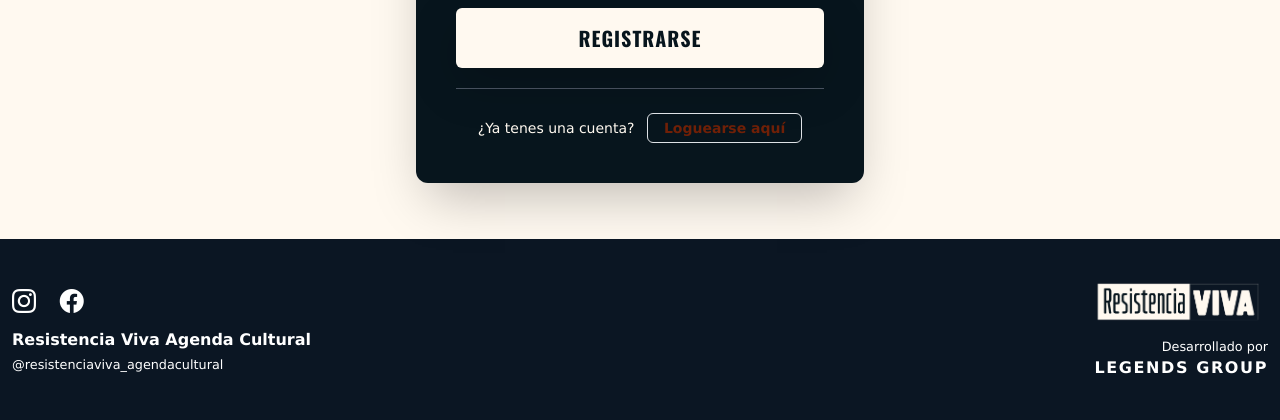
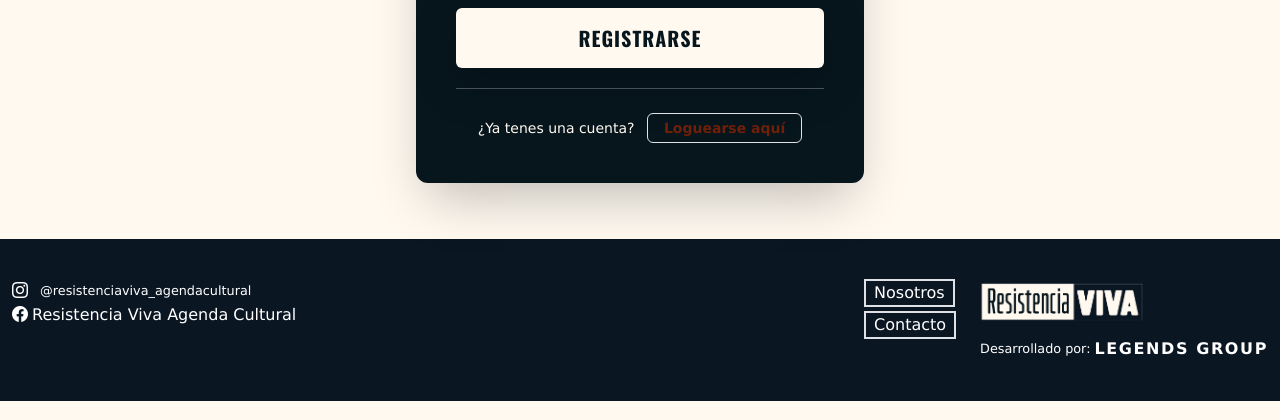
Before and after one commit to BarreraLucass/Proyecto_Final, a Django app: page /register/ in a window 1280 px wide. Shown: the part 703-1123 px from the top of the page. Run offline with Django 5.2, Linux system fonts and the light colour scheme; some libraries are stand-ins or nearby versions.

Commit message:
agrego botones nosotrs y contactos en footer y alineo items

```diff
--- a/blog-repo/blog/templates/includes/base.html
+++ b/blog-repo/blog/templates/includes/base.html
@@ -11,6 +11,7 @@
     href="{% static 'favicon.ico' %}"
     type="image/x-icon"/>
     <link rel="stylesheet" href="{% static 'css/style.css' %}" />
+    <link rel="stylesheet" href="https://cdn.jsdelivr.net/npm/bootstrap-icons@1.10.0/font/bootstrap-icons.css">
 
     <!-- Tailwind CDN -->
     <script src="https://cdn.tailwindcss.com"></script>
--- a/blog-repo/blog/templates/includes/footer.html
+++ b/blog-repo/blog/templates/includes/footer.html
@@ -1,40 +1,62 @@
 {% load static %}
 <style>
     .footer-custom {
-        background-color: #0B1623; /* Color Noche */
+        background-color: #0B1623;
+        /* Color Noche */
         color: white;
         padding: 40px 0;
         margin-top: auto;
         width: 100%;
     }
+
     .footer-logo-img {
         max-height: 50px;
         width: auto;
     }
+
     /* Asegura que los links del footer sean blancos */
-    .footer-custom a { color: white; text-decoration: none; }
-    .footer-custom a:hover { color: #ccc; }
+    .footer-custom a {
+        color: white;
+        text-decoration: none;
+    }
+
+    .footer-custom a:hover {
+        color: #ccc;
+    }
 </style>
 
 <footer class="footer-custom">
     <div class="container">
-        <div class="row align-items-center">
+        <div class="d-flex justify-between aling-items-center">
 
             <div class="col-md-8 text-center text-md-start mb-3 mb-md-0">
-                <div class="fs-4 mb-2">
-                    <i class="bi bi-instagram me-3"></i>
+                <div class="d-flex items-center justify-start gap-1">
+                    <i class="bi bi-instagram mr-2"></i>
+                    <small>@resistenciaviva_agendacultural</small>
+
+                </div>
+                <div class="d-flex items-center justify-start gap-1">
                     <i class="bi bi-facebook"></i>
+                    <p class="mb-0 ">Resistencia Viva Agenda Cultural</p>
+
                 </div>
-                <p class="mb-0 fw-bold">Resistencia Viva Agenda Cultural</p>
-                <small>@resistenciaviva_agendacultural</small>
             </div>
 
-            <div class="col-md-4 text-center text-md-end">
-                <div class="mb-2">
-                    <img src="{% static 'public/logo2.png' %}" alt="Resistencia Viva" class="footer-logo-img d-inline-block">
+            <div class="d-flex text-center text-md-end gap-3">
+                <div class="d-flex flex-column align-items-start mb-3 gap-1">
+                    <a href="/" class="btn-footer border border-2 px-2 ">Nosotros</a>
+                    <a href="/" class="btn-footer border border-2 px-2">Contacto</a>
                 </div>
-                <small class="d-block mt-1">Desarrollado por</small>
-                <strong class="text-uppercase tracking-widest">LEGENDS GROUP</strong>
+                <div class="d-flex flex-column align-items-start ">
+                    <div class="mb-2">
+                        <img src="{% static 'public/logo2.png' %}" alt="Resistencia Viva"
+                            class="footer-logo-img d-inline-block">
+                    </div>
+                    <div class="d-flex align-items-center gap-1">
+                        <small class="text-nowrap ms-2">Desarrollado por: </small>
+                        <strong class="text-uppercase tracking-widest text-nowrap ">LEGENDS GROUP</strong>
+                    </div>
+                </div>
             </div>
 
         </div>
```
